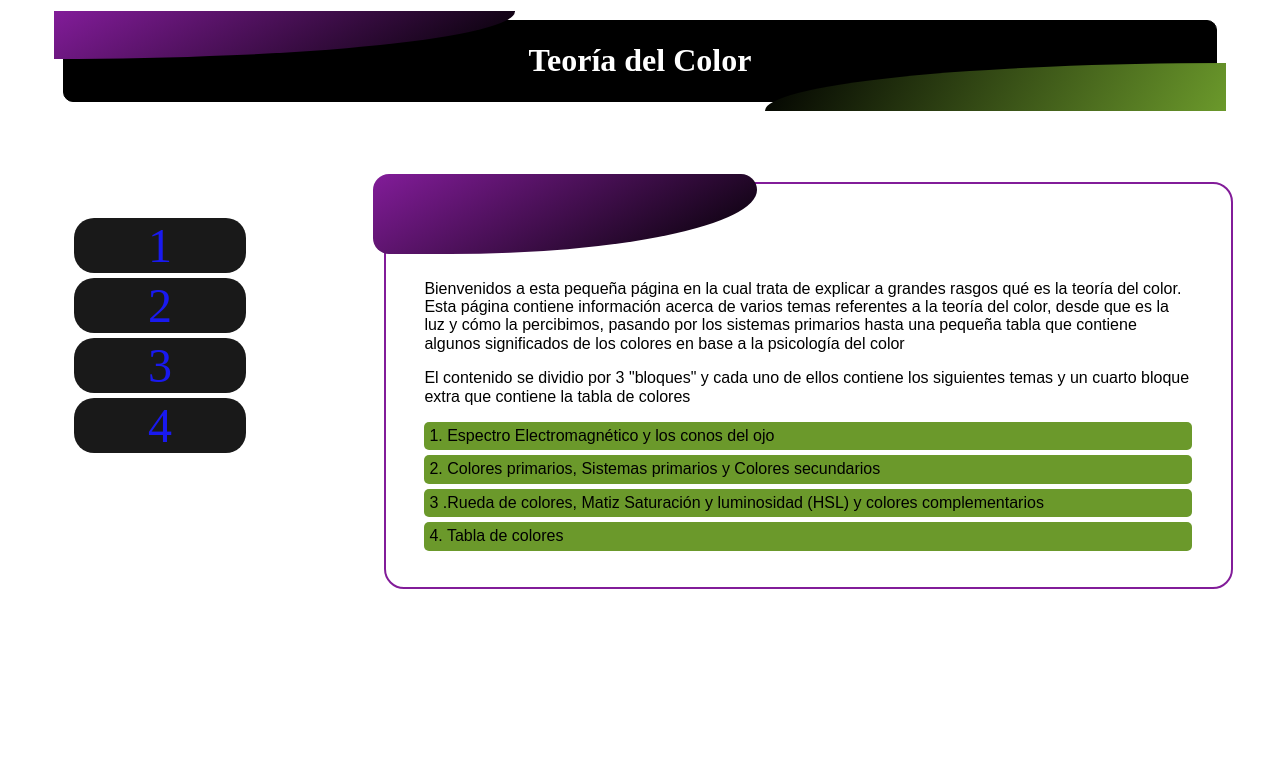
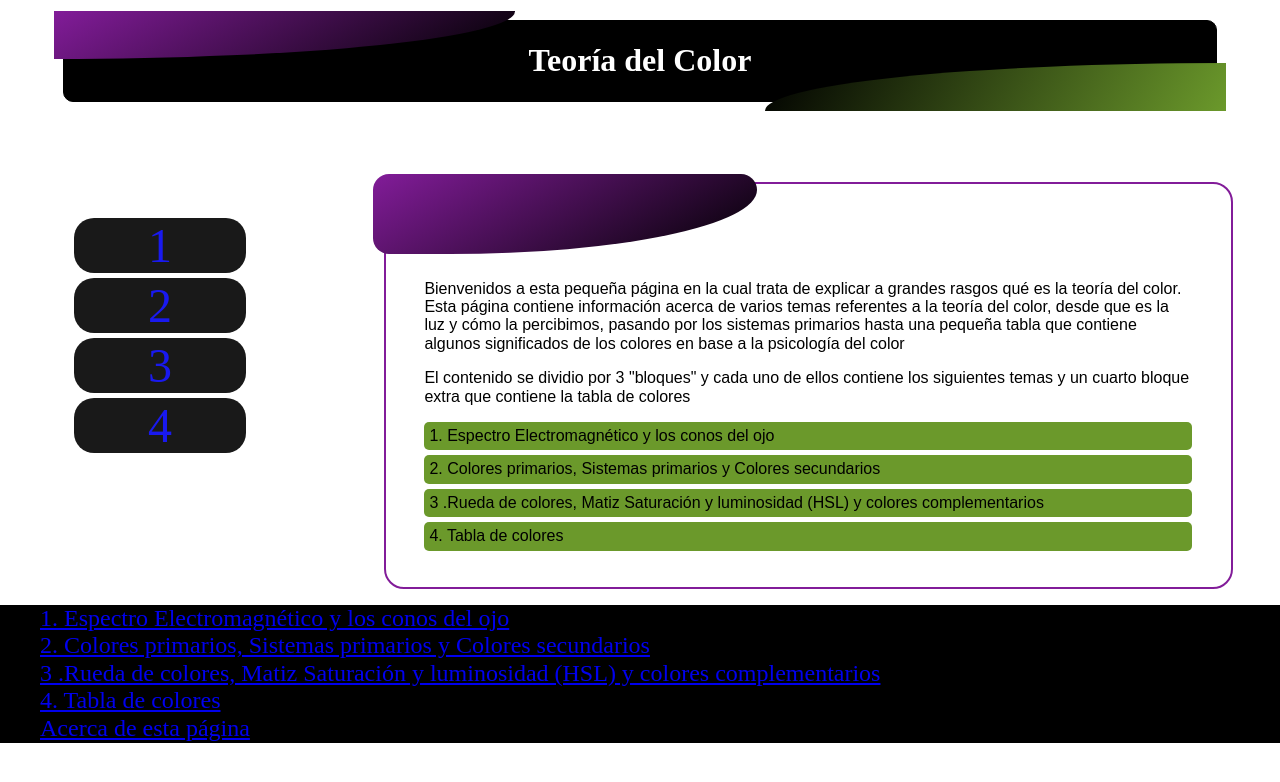
Before and after one commit to BrickRock/Teoria-Color, a plain HTML site: page index.html in a window 1280 px wide. Drawn offline with Linux system fonts and the light colour scheme.

Commit message:
empezando con el footer

```diff
--- a/css/style.css
+++ b/css/style.css
@@ -134,3 +134,20 @@
     top: -10px;
     left: -4vw;
 }
+
+
+
+/***********************************************Footer***************************************************/
+
+.foot
+{
+    background-color: black;
+    color: white;
+    inline-size: 100%;
+
+}
+.foot-boton
+{
+    list-style: none;
+    font-size: 1.5rem;
+}
--- a/index.html
+++ b/index.html
@@ -45,5 +45,17 @@
             <li class="boton-contenido">4. Tabla de colores</li>
         </ul>
     </main>
+
+    <footer class="foot">
+        <nav>
+            <ul>
+                <li class="foot-boton"><a href="#">1. Espectro Electromagnético y los conos del ojo</a></li>
+                <li class="foot-boton"><a href="#">2. Colores primarios, Sistemas primarios y Colores secundarios</a></li>
+                <li class="foot-boton"><a href="#">3 .Rueda de colores, Matiz Saturación y luminosidad (HSL) y colores complementarios</a></li>
+                <li class="foot-boton"><a href="#">4. Tabla de colores</a></li>
+                <li class="foot-boton"><a href="#">Acerca de esta página</a></li>
+            </ul>
+        </nav>
+    </footer>
 </body>
 </html>
```
